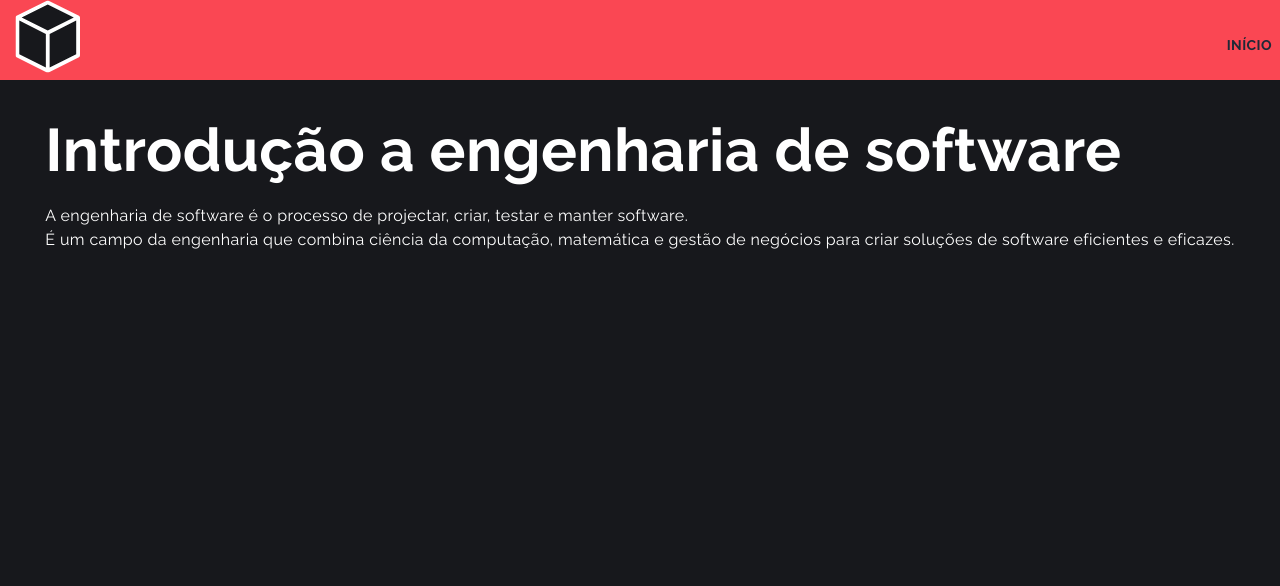
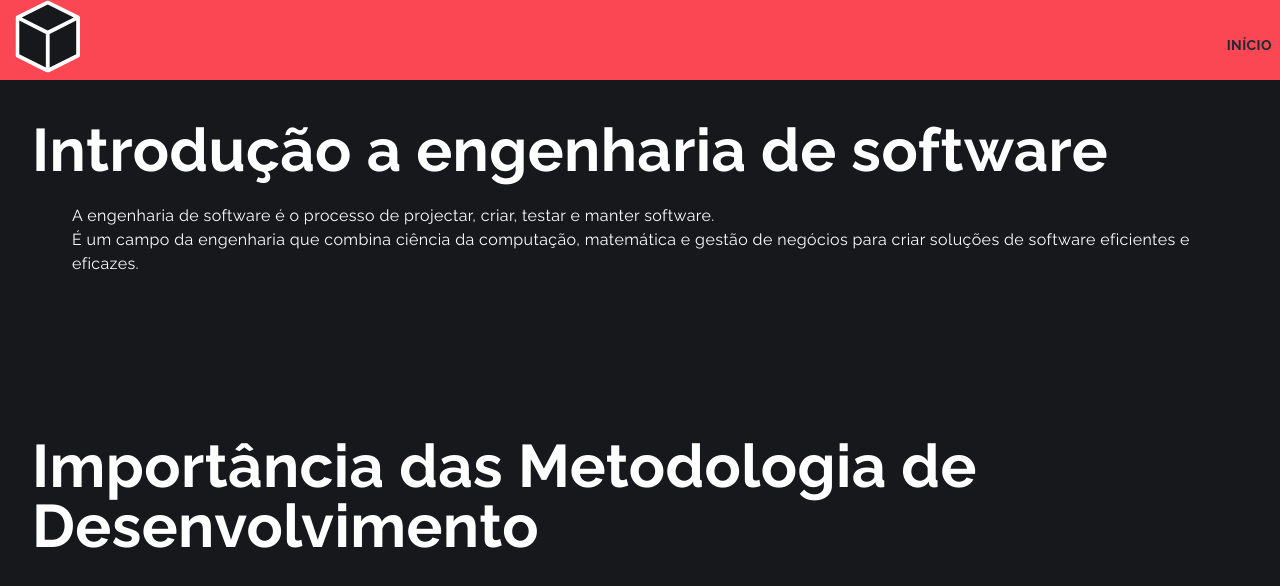
Before and after one commit to LyeZinho/modulo17, a Next.js app in the folder metodologiasdev/: page / in a window 1280 px wide. Shown: the top 586 px of the page. Built offline with nearby package versions, Linux system fonts and the light colour scheme.

Commit message:
estrutura do texto

```diff
--- a/metodologiasdev/components/Header.jsx
+++ b/metodologiasdev/components/Header.jsx
@@ -4,19 +4,17 @@ import Image from "next/image";
 const Header = () => {
   return (
     <div className="min-h-full flex items-center justify-center py-16 px-4 sm:px-6 lg:px-8 ">
-      <div className="flex flex-col items-center justify-center mt-6 space-x-10  pt-8">
-
-      <div>
+      <div className="flex flex-col items-left justify-left mt-6 space-x-10 pb-8 pt-8">
         <h1>Introdução a engenharia de software</h1>
         <br />
-        <h7 >A engenharia de software é o processo de projectar, criar, testar e manter software.
-          <br />
-          É um campo da engenharia que combina ciência da computação, matemática e gestão de negócios para criar soluções de software eficientes e eficazes.</h7>
+        <h7>
+          A  engenharia de software é o processo de projectar, criar, testar e
+          manter software.
+          <br />É um campo da engenharia que combina ciência da computação,
+          matemática e gestão de negócios para criar soluções de software
+          eficientes e eficazes.
+        </h7>
       </div>
-
-      </div>
-
-
     </div>
   );
 };
--- a/metodologiasdev/components/ImportanciaMetodologia.jsx
+++ b/metodologiasdev/components/ImportanciaMetodologia.jsx
@@ -2,7 +2,9 @@ import React from 'react'
 
 const ImportanciaMetodologia = () => {
   return (
-    <div>ImportanciaMetodologia</div>
+    <div className="min-h-full flex items-center justify-center py-16 px-4 sm:px-6 lg:px-8 ">
+      <h1>Importância das Metodologia de Desenvolvimento</h1>
+    </div>
   )
 }
 
--- a/metodologiasdev/pages/index.jsx
+++ b/metodologiasdev/pages/index.jsx
@@ -1,12 +1,12 @@
 import Header from "../components/Header"
-
+import ImportanciaMetodologia from "../components/ImportanciaMetodologia"
 
 export default function Home() {
   return (
     <div>
 
       <Header />
-
+      <ImportanciaMetodologia />
 
     </div>
 
```
